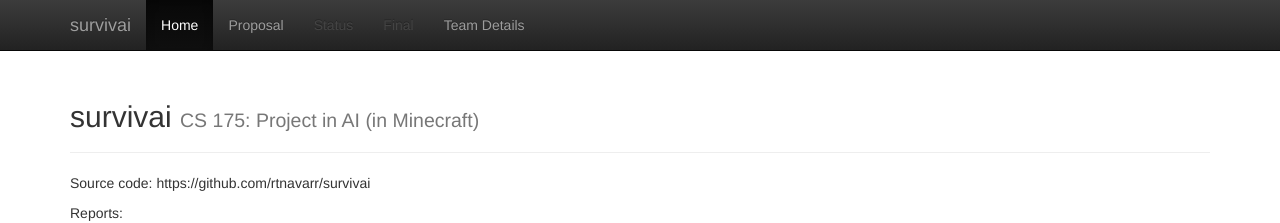
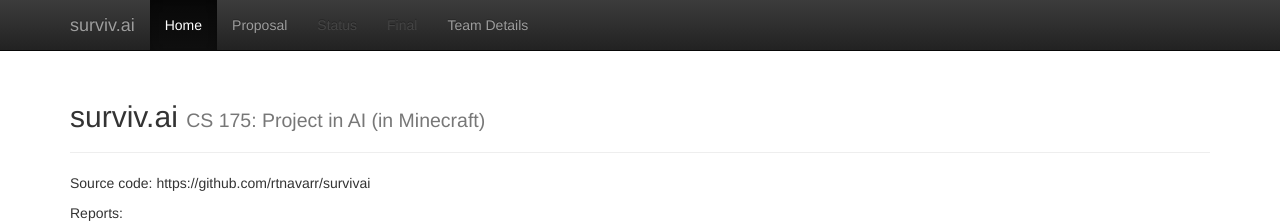
Before and after one commit to rtnavarr/survivai, a Jekyll site: the page built from docs/index.md, in a window 1280 px wide. Shown: the top 223 px of the page. Built offline with Jekyll 4.4.1, drawn with Linux system fonts in a browser that asks for light colours.

Commit message:
add dot to title

```diff
--- a/docs/_config.yml
+++ b/docs/_config.yml
@@ -1,7 +1,7 @@
 ###########
 # site.title
 
-title:    'survivai'
+title:    'surviv.ai'
 subtitle: 'CS 175: Project in AI (in Minecraft)'
 
 
```
